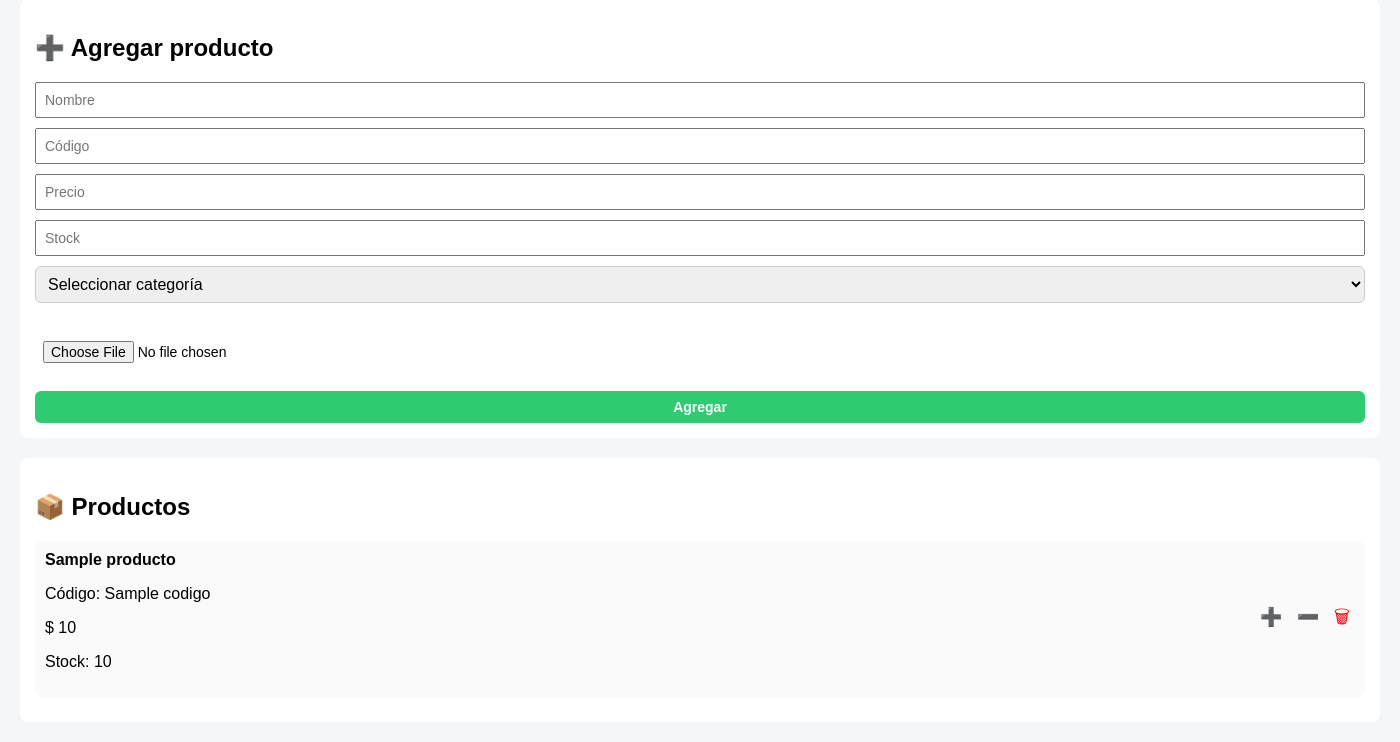
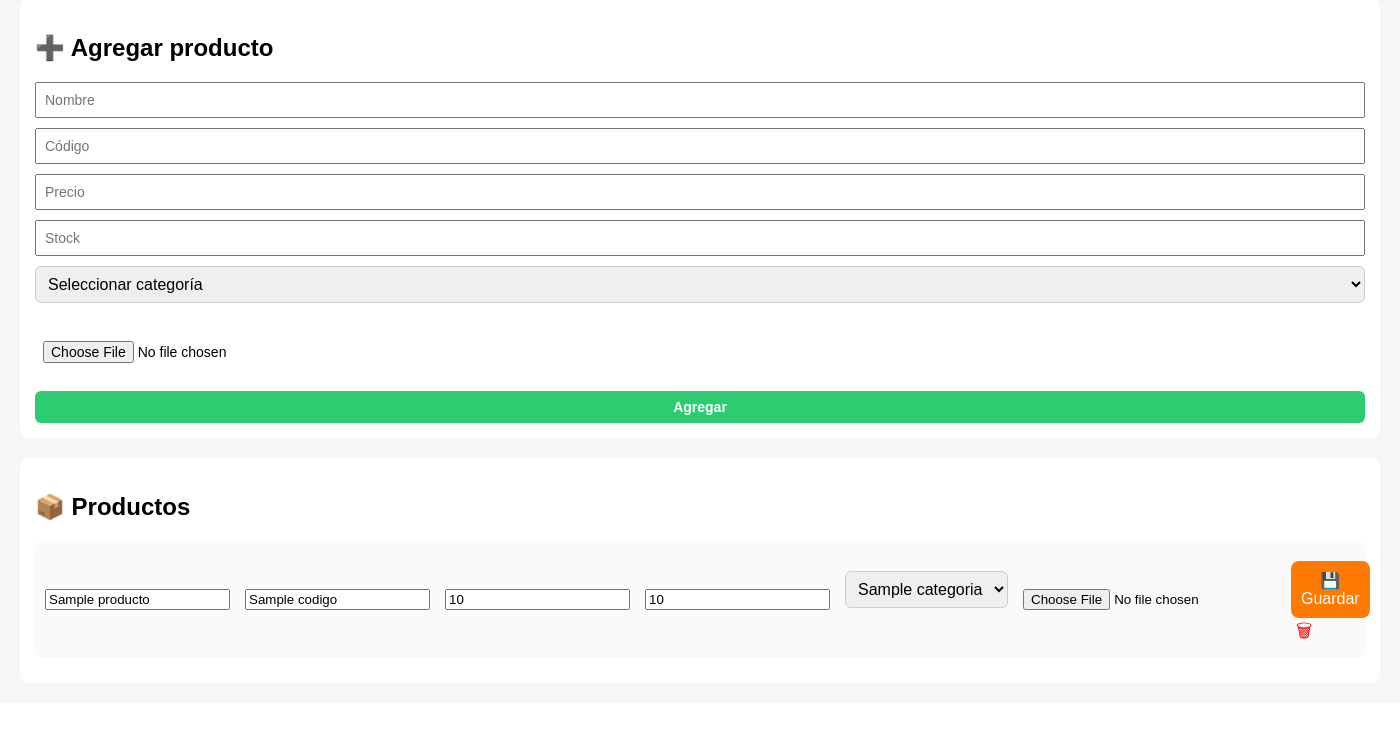
Before and after one commit to matiasari/nueva_tienda-, a Flask app: template templates/admin.html in a window 1400 px wide. Shown: the part 166-908 px from the top of the page. After the commit the page ends 805 px from the top, so only its background shows below. Run offline with Flask 3, Linux system fonts and the light colour scheme; the template is opened without the code that fills it: most values are stand-ins (such as "Sample title", 1, 10 or a date in 2020).

Commit message:
Actualizando archivos nuevos

```diff
--- a/app.py
+++ b/app.py
@@ -1,16 +1,25 @@
 from flask import Flask, render_template, request, redirect, session
+from datetime import timedelta
 from werkzeug.utils import secure_filename
+from functools import wraps
 import json
 import os
+
 
 
 BASE_DIR = os.path.dirname(os.path.abspath(__file__))
 
 app = Flask(__name__)
-
-app.secret_key = "42731440"
-ADMIN_USER = "admin"
-ADMIN_PASS = "1234"
+def login_requerido(f):
+    @wraps(f)
+    def decorador(*args, **kwargs):
+        if not session.get("admin"):
+            return redirect("/login")
+        return f(*args, **kwargs)
+    return decorador
+app.secret_key = "1124023140aA@"
+ADMIN_USER = "mariasotelo"
+ADMIN_PASS = "241289maria@"
 
 ARCHIVO = os.path.join(BASE_DIR, "productos.json")
 UPLOADS = os.path.join(BASE_DIR, "static", "uploads")
@@ -64,9 +73,8 @@ def tienda():
 
 
 @app.route("/admin")
+@login_requerido
 def admin():
-    if not session.get("admin"):
-        return redirect("/login")
 
     productos = cargar_productos()
     categorias = ["Cocina", "Baño", "Decoración", "Limpieza"]
@@ -78,6 +86,7 @@ def admin():
     )
 
 @app.route("/agregar", methods=["POST"])
+@login_requerido
 def agregar():
     productos = cargar_productos()
 
@@ -102,6 +111,7 @@ def agregar():
     return redirect("/admin")
 
 @app.route("/editar/<int:id>", methods=["POST"])
+@login_requerido
 def editar(id):
     productos = cargar_productos()
 
@@ -123,6 +133,7 @@ def editar(id):
     return redirect("/admin")
 
 @app.route("/eliminar/<int:id>")
+@login_requerido
 def eliminar(id):
     productos = cargar_productos()
     productos = [p for p in productos if p["id"] != id]
@@ -130,6 +141,7 @@ def eliminar(id):
     return redirect("/admin")
 
 @app.route("/stock_mas/<int:id>")
+@login_requerido
 def stock_mas(id):
     productos = cargar_productos()
 
@@ -142,6 +154,7 @@ def stock_mas(id):
 
 
 @app.route("/stock_menos/<int:id>")
+@login_requerido
 def stock_menos(id):
     productos = cargar_productos()
 
@@ -152,13 +165,27 @@ def stock_menos(id):
     guardar_productos(productos)
     return redirect("/admin")
 #### ENTRAR AL USUARIO Y SALIR ############
+
+
 @app.route("/login", methods=["GET", "POST"])
 def login():
+    app.permanent_session_lifetime = timedelta(minutes=30)
+    if request.method == "GET":
+        session.clear()
     if request.method == "POST":
+        user = request.form.get("usuario")
+        password = request.form.get("password")
+
+        if user == ADMIN_USER and password == ADMIN_PASS:
+            session.clear()
             session["admin"] = True
+            session.permanent = True
             return redirect("/admin")
-    else:
-            return render_template("login.html", error="Datos incorrectos")
+
+
+        return render_template("login.html", error="Usuario o contraseña incorrectos")
+
+    return render_template("login.html")
 
 
 
--- a/templates/admin.html
+++ b/templates/admin.html
@@ -37,26 +37,34 @@
   <h2>📦 Productos</h2>
 
   {% for p in productos %}
-  <div class="admin-card">
+  <form action="/editar/{{ p.id }}" method="post" enctype="multipart/form-data" class="admin-card">
 
-    {% if p.imagen %}
-      <img src="{{ url_for('static', filename='uploads/' + p.imagen) }}">
-    {% endif %}
+  {% if p.imagen %}
+    <img src="{{ url_for('static', filename='uploads/' + p.imagen) }}">
+  {% endif %}
 
-    <div class="info">
-      <strong>{{ p.nombre }}</strong>
-      <p>Código: {{ p.codigo }}</p>
-      <p>$ {{ p.precio }}</p>
-      <p>Stock: {{ p.stock }}</p>
-    </div>
+  <input type="text" name="nombre" value="{{ p.nombre }}" required>
+  <input type="text" name="codigo" value="{{ p.codigo }}" required>
+  <input type="number" name="precio" value="{{ p.precio }}" required>
+  <input type="number" name="stock" value="{{ p.stock }}" required>
 
-    <div class="acciones">
-      <a href="/stock_mas/{{ p.id }}">➕</a>
-      <a href="/stock_menos/{{ p.id }}">➖</a>
-      <a href="/eliminar/{{ p.id }}" class="eliminar">🗑</a>
-    </div>
+  <select name="categoria" required>
+    {% for c in categorias %}
+      <option value="{{ c }}" {% if c == p.categoria %}selected{% endif %}>
+        {{ c }}
+      </option>
+    {% endfor %}
+  </select>
 
+  <input type="file" name="imagen">
+
+  <div class="acciones">
+    <button type="submit">💾 Guardar</button>
+    <a href="/eliminar/{{ p.id }}" class="eliminar">🗑</a>
   </div>
+
+</form>
+
   {% endfor %}
 </section>
 
```
Also changed, not shown: productos.json (+6 -3 lines).
